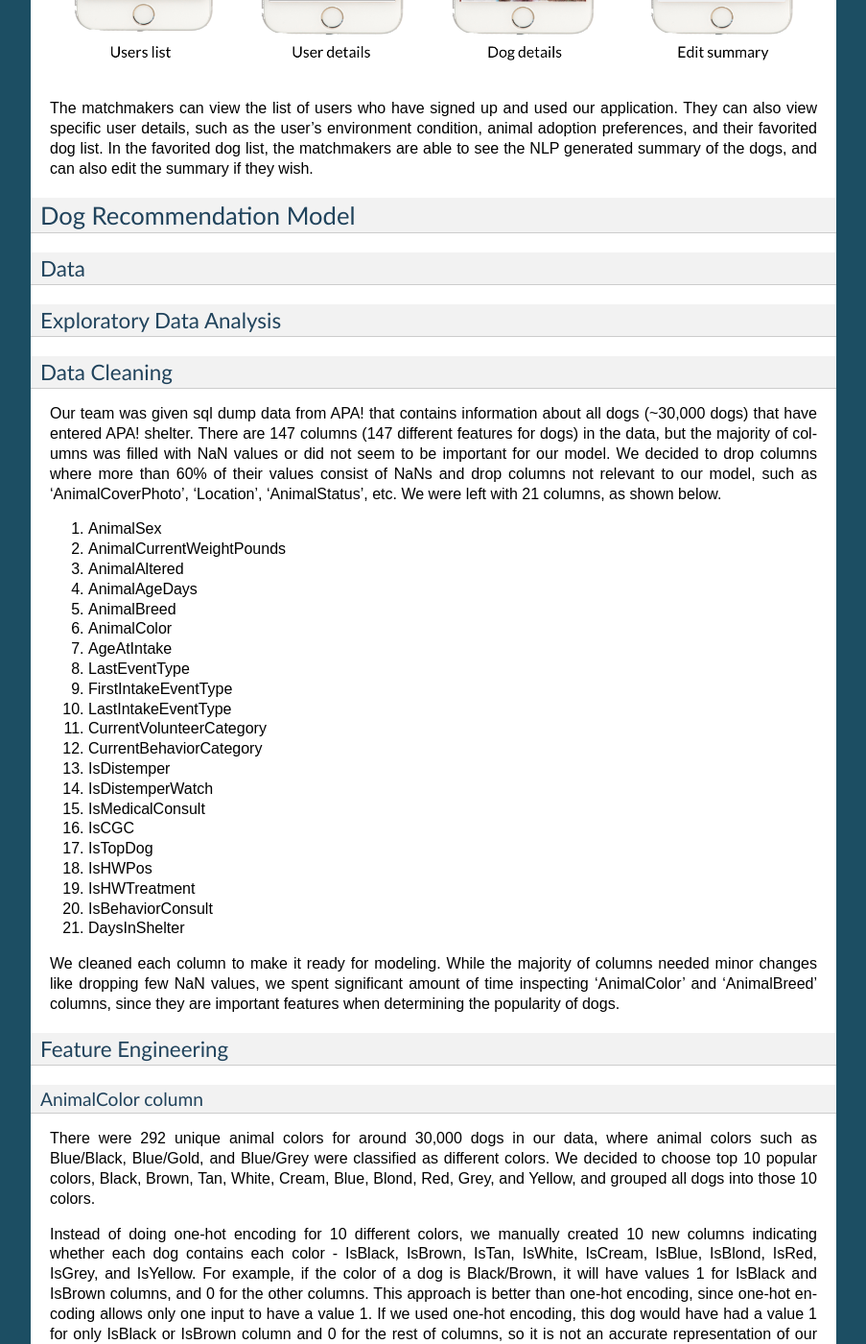
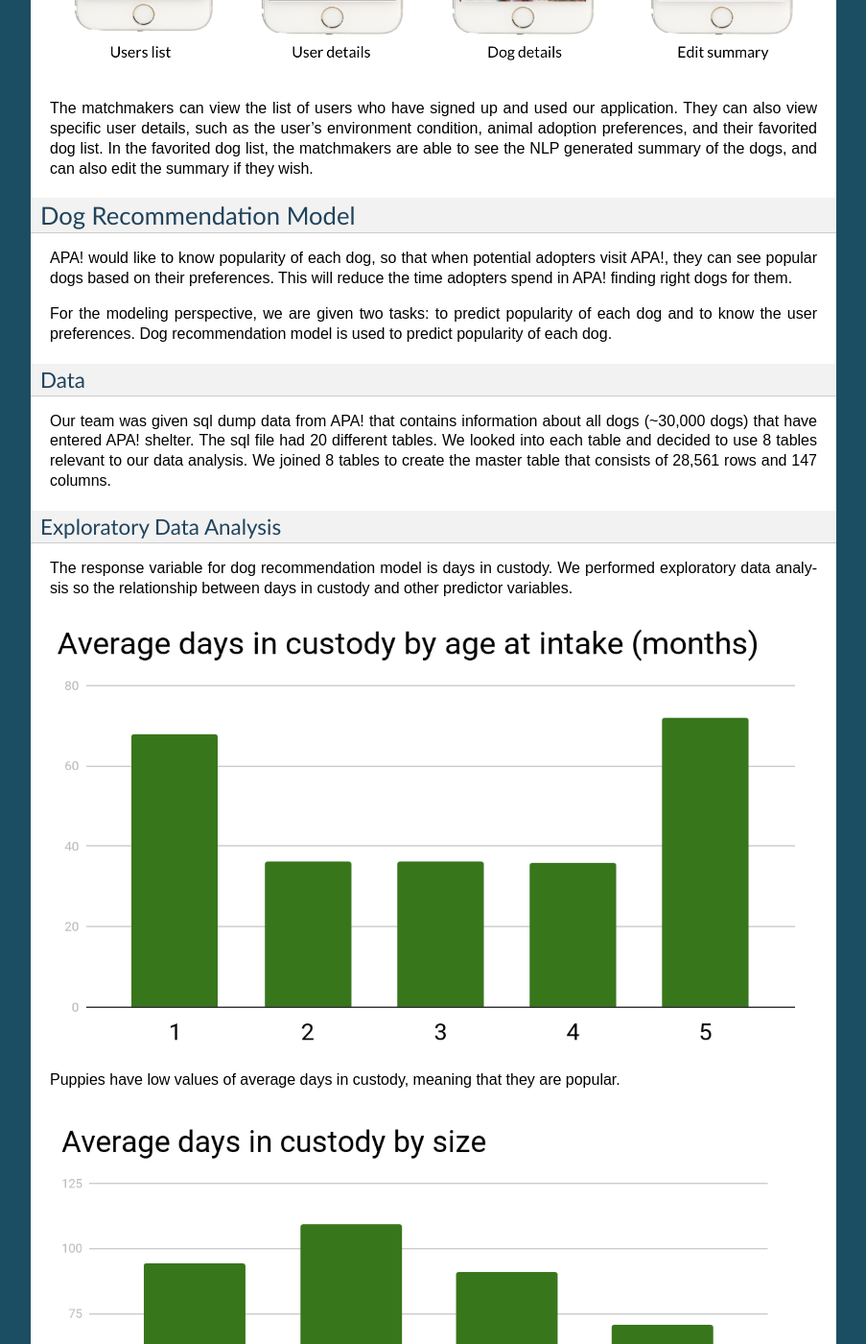
Before and after one commit to rachelmoon290/apatinder-documentation, a Sphinx documentation site: the page built from docs/index.md, in a window 1280 px wide and 1400 px high, scrolled down 2912 px. Shown: the whole window at 96% size, without its empty margins (198-1101 px from the left). Built offline with Sphinx 7.4.7, drawn with Linux system fonts in a browser that asks for light colours; some of the changed text lies outside the part shown.

Commit message:
updated model part

```diff
--- a/docs/index.md
+++ b/docs/index.md
@@ -79,12 +79,34 @@ The matchmakers can view the list of users who have signed up and used our appli
 
 ## Dog Recommendation Model
 
+APA! would like to know popularity of each dog, so that when potential adopters visit APA!, they can see popular dogs based on their preferences. This will reduce the time adopters spend in APA! finding right dogs for them.
+
+For the modeling perspective, we are given two tasks: to predict popularity of each dog and to know the user preferences. Dog recommendation model is used to predict popularity of each dog.
+
 ### Data
+Our team was given sql dump data from APA! that contains information about all dogs (~30,000 dogs) that have entered APA! shelter. The sql file had 20 different tables. We looked into each table and decided to use 8 tables relevant to our data analysis. We joined 8 tables to create the master table that consists of 28,561 rows and 147 columns.
 
 ### Exploratory Data Analysis
+The response variable for dog recommendation model is days in custody. We performed exploratory data analysis so the relationship between days in custody and other predictor variables.
+
+![](img/eda1.png)
+
+Puppies have low values of average days in custody, meaning that they are popular.
+
+![](img/eda2.png)
+
+Small size dogs are preferred over larger size dogs.
+
+![](img/eda3.png)
+
+Pitbulls are not popular, whereas other breeds such as Shepherd, Retriever, and Terrier are popular.
+
+![](img/eda4.png)
+
+Sick dogs tend to stay larger in the shleter.
 
 ### Data Cleaning
-Our team was given sql dump data from APA! that contains information about all dogs (~30,000 dogs) that have entered APA! shelter. There are 147 columns (147 different features for dogs) in the data, but the majority of columns was filled with NaN values or did not seem to be important for our model. We decided to drop columns where more than 60% of their values consist of NaNs and drop columns not relevant to our model, such as 'AnimalCoverPhoto', 'Location', 'AnimalStatus', etc. We were left with 21 columns, as shown below.
+There are 147 columns (147 different features for dogs) in the data, but the majority of columns was filled with NaN values or did not seem to be important for our model. We decided to drop columns where more than 60% of their values consist of NaNs and drop columns not relevant to our model, such as 'AnimalCoverPhoto', 'Location', 'AnimalStatus', etc. We were left with 21 columns, as shown below.
 
 
 1. AnimalSex
@@ -133,6 +155,8 @@ The response variable for our analysis is 'DaysInShelter'. The goal of the prior
 
 In order to find the best model, we have tried linear regression without polynomial terms, linear regression with polynomial degree 3 for 'AgeAtIntake', lassoCV with polynomial degree 3 for 'AgeAtIntake', ridgeCV with polynomial degree 3 for 'AgeAtIntake', and random forest using gridsearchCV. Expecting that 'AgeAtIntake' has a positive correlation with 'DaysInShelter', we would like to find out a non-linear relationship between 'AgeAtIntake' and 'DaysInShelter', by taking polynomial degree 3 for 'AgeAtIntake'.
 
+![](img/prior_scores.png)
+
 Random forest using gridsearchCV produced the best test set $R^2$ score, followed by ridgeCV with polynomial degree 3 for 'AgeAtIntake'. We decided to use ridgeCV, since ridge regression provides values of coefficients that can be used as coefficients for the posterior model and the performance of the ridge regression model was nearly as good as the random forest model.
 
 
```
Also changed, not shown: docs/img/eda1.png (added), docs/img/eda2.png (added), docs/img/eda3.png (added), docs/img/eda4.png (added), docs/img/prior_scores.png (added).
